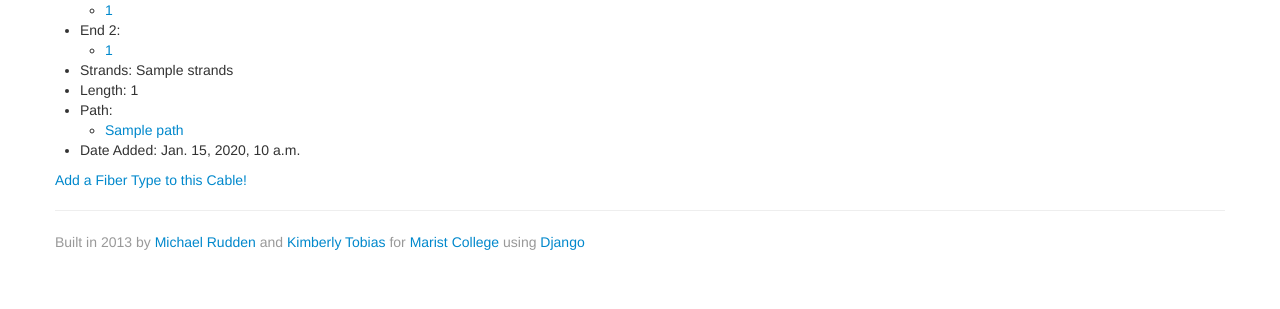
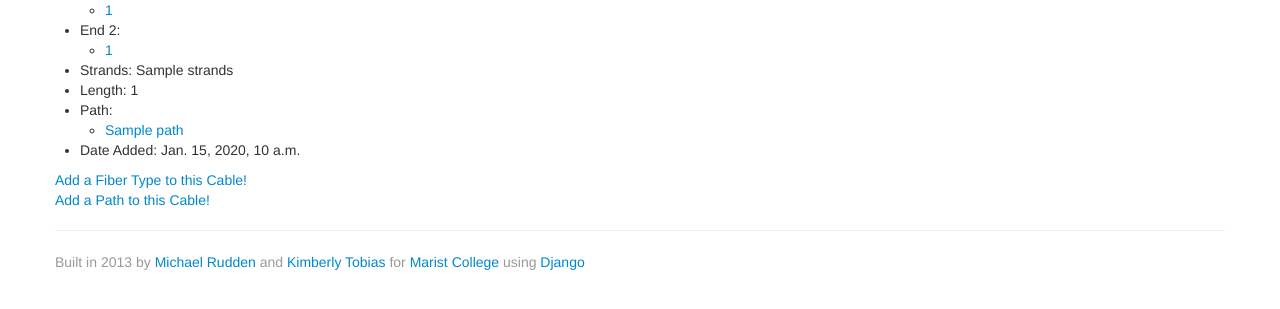
Before and after one commit to mrudden/fiber, a Django app: template templates/fiberdb/cables_detail.html in a window 1280 px wide. Shown: the part 190-499 px from the top of the page. Run offline with Django 3.2, Linux system fonts and the light colour scheme; the template is opened without the code that fills it: most values are stand-ins (such as "Sample title", 1, 10 or a date in 2020); some libraries are stand-ins or nearby versions.

Commit message:
edit paths and strands

```diff
--- a/fiberdb/models.py
+++ b/fiberdb/models.py
@@ -78,6 +78,7 @@ class Cable(models.Model):
         return "Strands: " + self.strands + ", Length: " + self.length
 
 class Strand(models.Model):
+    #strand_name = models.CharField(max_length=200)
     cable_id = models.ForeignKey('Cable')
     end1_plate_connector_id = models.ForeignKey('AdaptorPlateConnector', related_name= 'end1_adaptor_plate_connector')
     end2_plate_connector_id = models.ForeignKey('AdaptorPlateConnector', related_name= 'end2_adaptor_plate_connector')
@@ -86,6 +87,7 @@ class Strand(models.Model):
     date_added = models.DateTimeField(auto_now_add=True)
 
     def __unicode__(self):
+	#return self.strand_name
         return "End1: " + self.end1_plate_connector_id.__unicode__() + ", End2: " + self.end2_plate_connector_id.__unicode__() + ", Cable: " + self.cable_id.__unicode__()
 
 class FiberType(models.Model):
--- a/templates/fiberdb/cables_detail.html
+++ b/templates/fiberdb/cables_detail.html
@@ -11,8 +11,10 @@
     <li>End 2: <ul><li><a href="/boxes/{{ cable.end2_box_id.id }}">{{ cable.end2_box_id }}</a></ul></li></li>
     <li>Strands: {{ cable.strands }}</li>
     <li>Length: {{ cable.length }}</li>
-    <li>Path:<ul><li>{% for path in cable.path_set.all %}<a href="/paths/{{ path.id }}/">{{ path }}</a>{% endfor %}</ul></li></li>
+    <li>Path:{% for path in cable.path_set.all %}<ul><li><a href="/paths/{{ path.id }}/">{{ path }}</a></ul></li>{% endfor %}</li>
     <li>Date Added: {{ cable.date_added }}</li>
 </ul>
 <a href="/fibertypes/add">Add a Fiber Type to this Cable!</a>
+<br>
+<a href="/paths/add">Add a Path to this Cable!</a>
 {% endblock %}
--- a/templates/fiberdb/connectortypes.html
+++ b/templates/fiberdb/connectortypes.html
@@ -10,5 +10,5 @@
     <li><a href="/connectortypes/{{ connectortype.id }}/">{{ connectortype }}</a></li>
 {% endfor %}
 </ul>
-<a href="/connectortypes/add/">Add a Connector!</a>
+<a href="/connectortypes/add/">Add a Connector Type!</a>
 {% endblock %}
--- a/templates/fiberdb/lanrooms_detail.html
+++ b/templates/fiberdb/lanrooms_detail.html
@@ -2,7 +2,7 @@
 
 {% block title %}{{ lanroom.lan_room_name }}{% endblock %}
 
-{% block heading %}<h4>Lanroom:</h4><h1>{{ lanroom.lan_room_name }}<h1>{% endblock %}
+{% block heading %}<h4>LAN Room:</h4><h1>{{ lanroom.lan_room_name }}<h1>{% endblock %}
 
 {% block content %}
 <ul>
--- a/templates/fiberdb/pointtypes.html
+++ b/templates/fiberdb/pointtypes.html
@@ -6,7 +6,7 @@
 
 {% block content %}
 <ul>
-{% for pointtype in pointtype_list.all %}
+{% for pointtype in pointtype_list.all%}
     <li><a href="/pointtypes/{{ pointtype.id }}/">{{ pointtype }}</a></li>
 {% endfor %}
 </ul>
```
